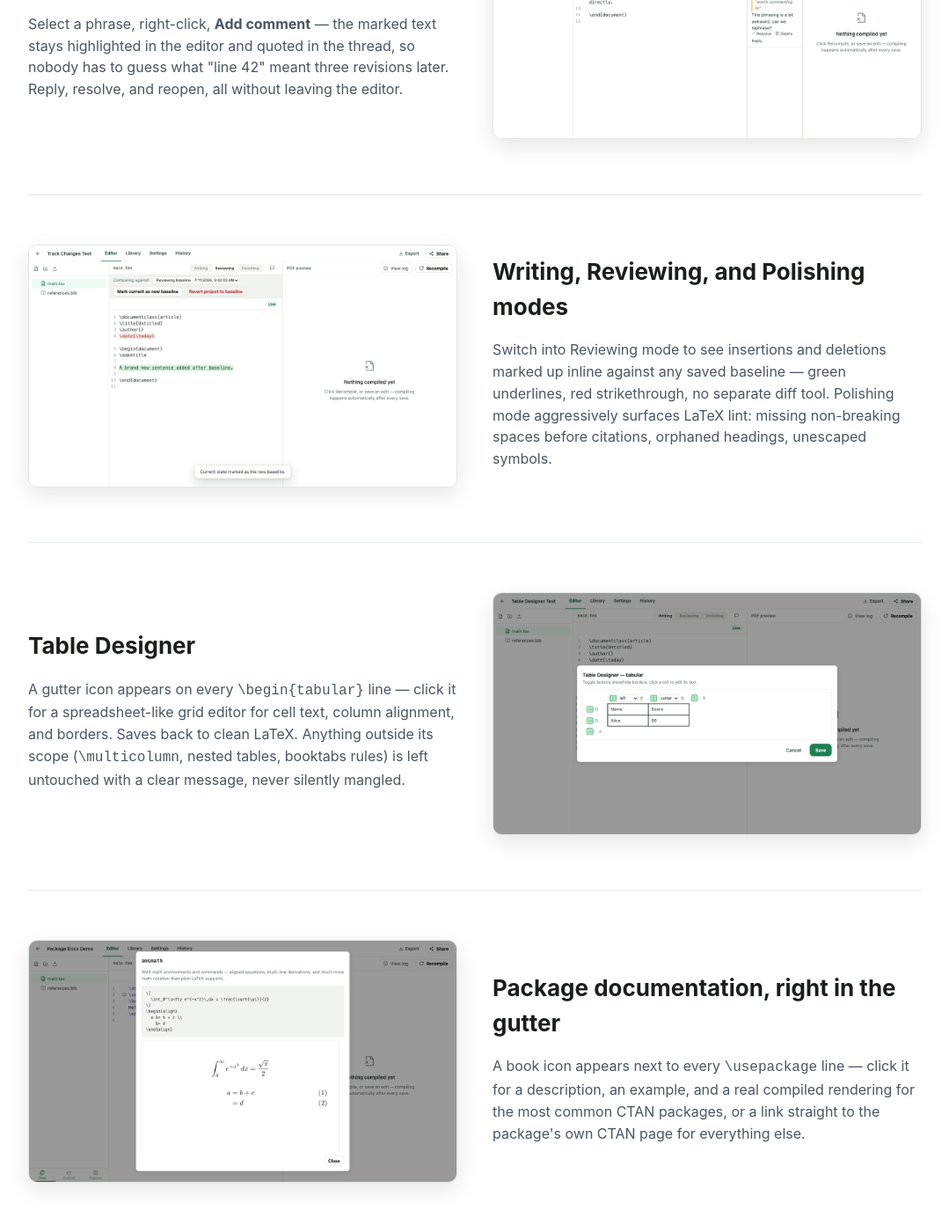
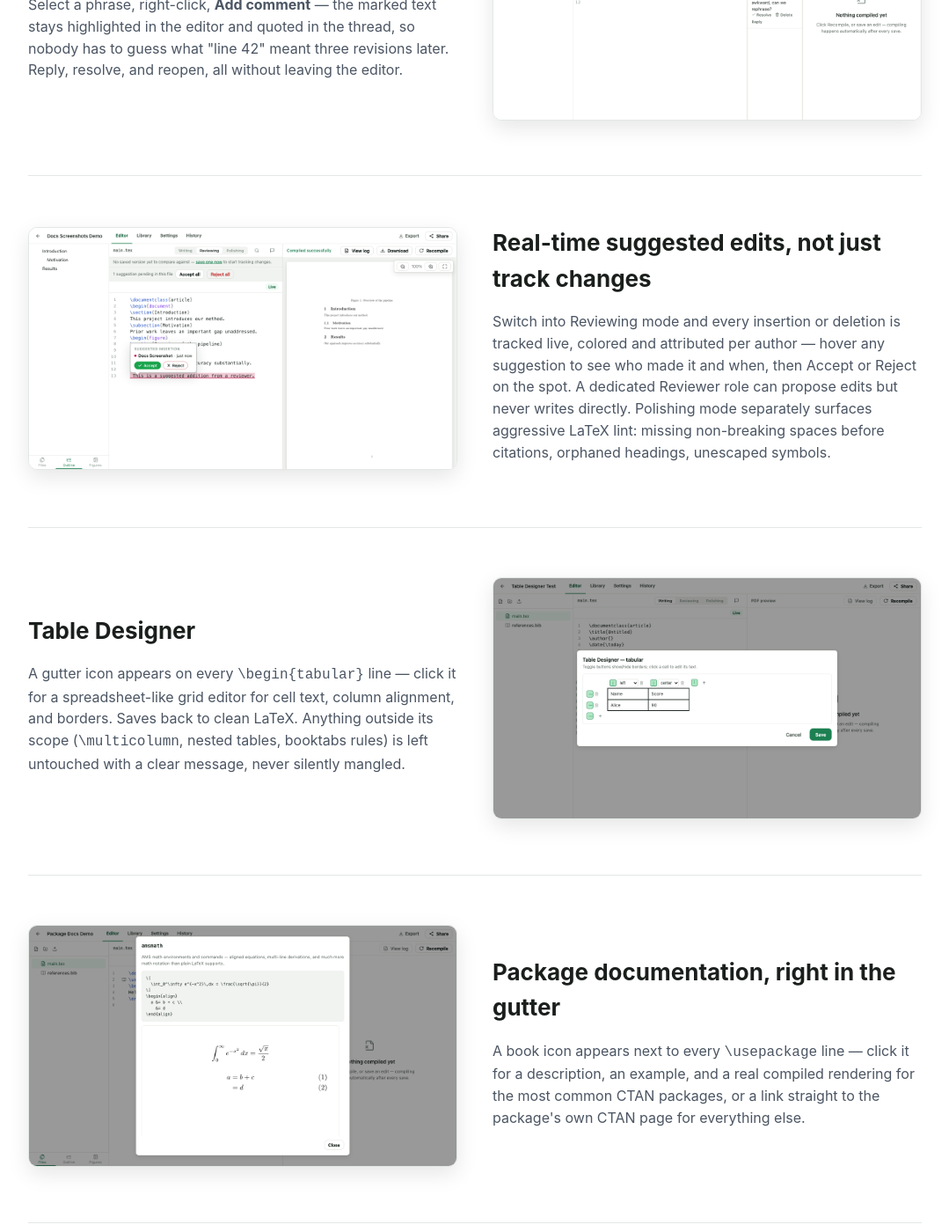
Before and after one commit to DeepMicroscopy/FreeLeaf, a Jekyll site: the page built from docs/index.md, in a window 1280 px wide and 1400 px high, scrolled down 2586 px. Shown: the whole window at 88% size, without its empty margins (100-1179 px from the left). Built offline with Jekyll 4.4.1, drawn with Linux system fonts in a browser that asks for light colours; some of the changed text lies outside the part shown.

Commit message:
Update docs site with suggested edits, templates, and navigation
The "review" section described the old diff-against-baseline track
changes, superseded by real-time per-author suggested edits and a
Reviewer role — rewritten with a fresh screenshot. Adds two new
sections: template gallery/GitHub import, and document navigation
(Outline, Figures & Tables, in-file search).

Co-Authored-By: Claude Sonnet 5 <noreply@anthropic.com>

```diff
--- a/docs/index.md
+++ b/docs/index.md
@@ -26,9 +26,11 @@ description: Open, self-hostable, real-time collaborative LaTeX editing.
   <a href="#collaboration">Real-time collaboration</a>
   <a href="#citations">Citations &amp; references</a>
   <a href="#comments">Comments on marked text</a>
-  <a href="#review">Review modes &amp; track changes</a>
+  <a href="#review">Suggested edits &amp; review</a>
   <a href="#tables">Table Designer</a>
   <a href="#package-docs">Package documentation</a>
+  <a href="#templates">Templates &amp; GitHub import</a>
+  <a href="#navigation">Outline, figures &amp; search</a>
   <a href="#compile">Compile &amp; SyncTeX</a>
   <a href="#history">Version history</a>
   <a href="#signin">Flexible sign-in</a>
@@ -91,16 +93,17 @@ description: Open, self-hostable, real-time collaborative LaTeX editing.
 
 <section class="feature reverse" id="review">
   <div class="feature-text">
-    <h2>Writing, Reviewing, and Polishing modes</h2>
+    <h2>Real-time suggested edits, not just track changes</h2>
     <p>
-      Switch into Reviewing mode to see insertions and deletions marked up inline against
-      any saved baseline — green underlines, red strikethrough, no separate diff tool.
-      Polishing mode aggressively surfaces LaTeX lint: missing non-breaking spaces before
-      citations, orphaned headings, unescaped symbols.
+      Switch into Reviewing mode and every insertion or deletion is tracked live, colored
+      and attributed per author — hover any suggestion to see who made it and when, then
+      Accept or Reject on the spot. A dedicated Reviewer role can propose edits but never
+      writes directly. Polishing mode separately surfaces aggressive LaTeX lint: missing
+      non-breaking spaces before citations, orphaned headings, unescaped symbols.
     </p>
   </div>
   <div class="feature-shot">
-    <img src="{{ '/assets/img/track-changes-markup.png' | relative_url }}" alt="Reviewing mode showing inline insertion and deletion markup against a saved baseline">
+    <img src="{{ '/assets/img/suggested-edit-hover.png' | relative_url }}" alt="Hovering a suggested insertion showing the author, timestamp, and Accept/Reject buttons">
   </div>
 </section>
 
@@ -131,6 +134,34 @@ description: Open, self-hostable, real-time collaborative LaTeX editing.
   </div>
   <div class="feature-shot">
     <img src="{{ '/assets/img/package-docs-open.png' | relative_url }}" alt="Package documentation dialog for amsmath, showing a description, example source, and compiled rendering">
+  </div>
+</section>
+
+<section class="feature" id="templates">
+  <div class="feature-text">
+    <h2>Start from a template, a GitHub repo, or a blank page</h2>
+    <p>
+      Spin up a new project from a curated template gallery, import any public GitHub
+      repository directly, upload a zip, or start blank. Admins choose how community
+      template contributions are handled — open, review-required, or admin-only.
+    </p>
+  </div>
+  <div class="feature-shot">
+    <img src="{{ '/assets/img/template-gallery.png' | relative_url }}" alt="Template gallery showing Master Thesis, Conference Article, and Modern CV templates">
+  </div>
+</section>
+
+<section class="feature reverse" id="navigation">
+  <div class="feature-text">
+    <h2>Navigate long documents fast</h2>
+    <p>
+      An Outline view lists every section and subsection with one click to jump there; a
+      Figures &amp; Tables view lists every numbered caption. In-file search
+      (<kbd>Cmd</kbd>/<kbd>Ctrl</kbd>-F) finds and replaces without leaving the editor.
+    </p>
+  </div>
+  <div class="feature-shot">
+    <img src="{{ '/assets/img/sidebar-outline.png' | relative_url }}" alt="Sidebar Outline tab listing a document's sections and subsections">
   </div>
 </section>
 
```
Also changed, not shown: docs/assets/img/sidebar-outline.png (added), docs/assets/img/suggested-edit-hover.png (added), docs/assets/img/template-gallery.png (added), docs/assets/img/track-changes-markup.png (deleted).
